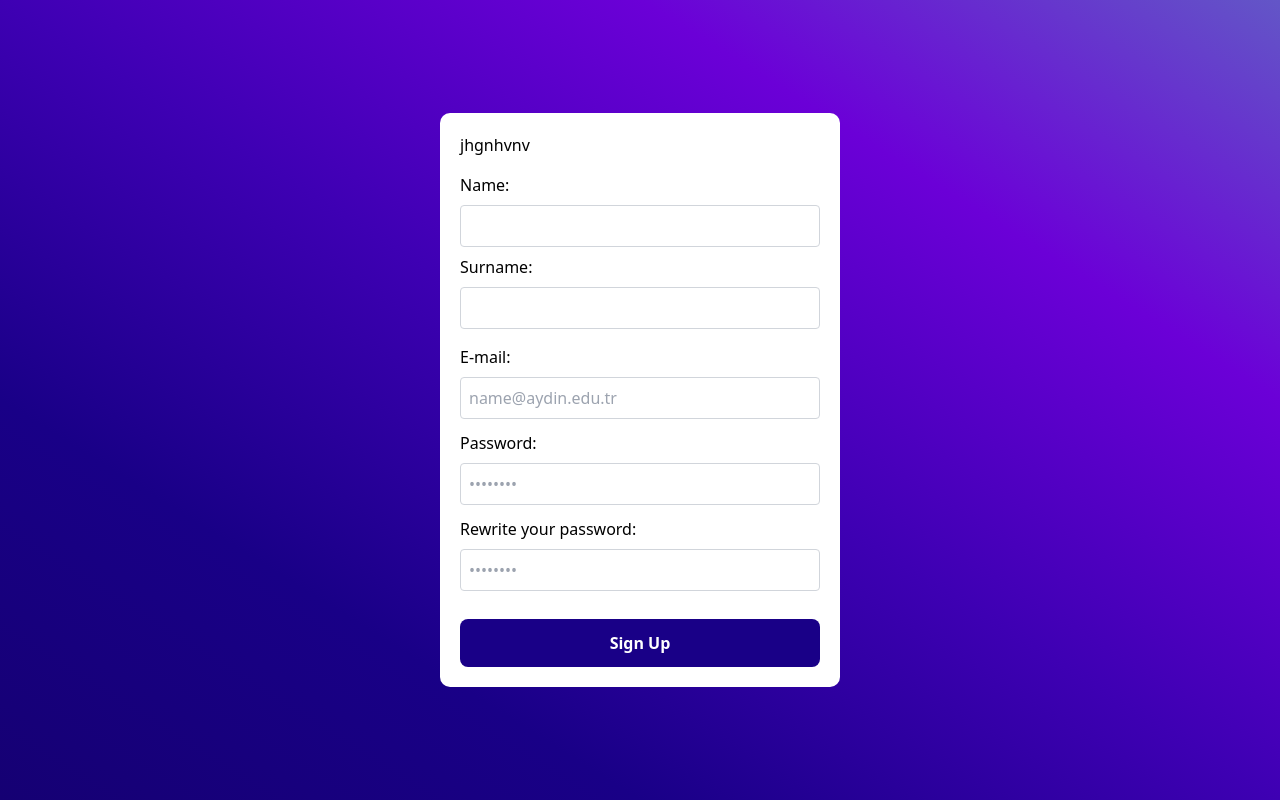
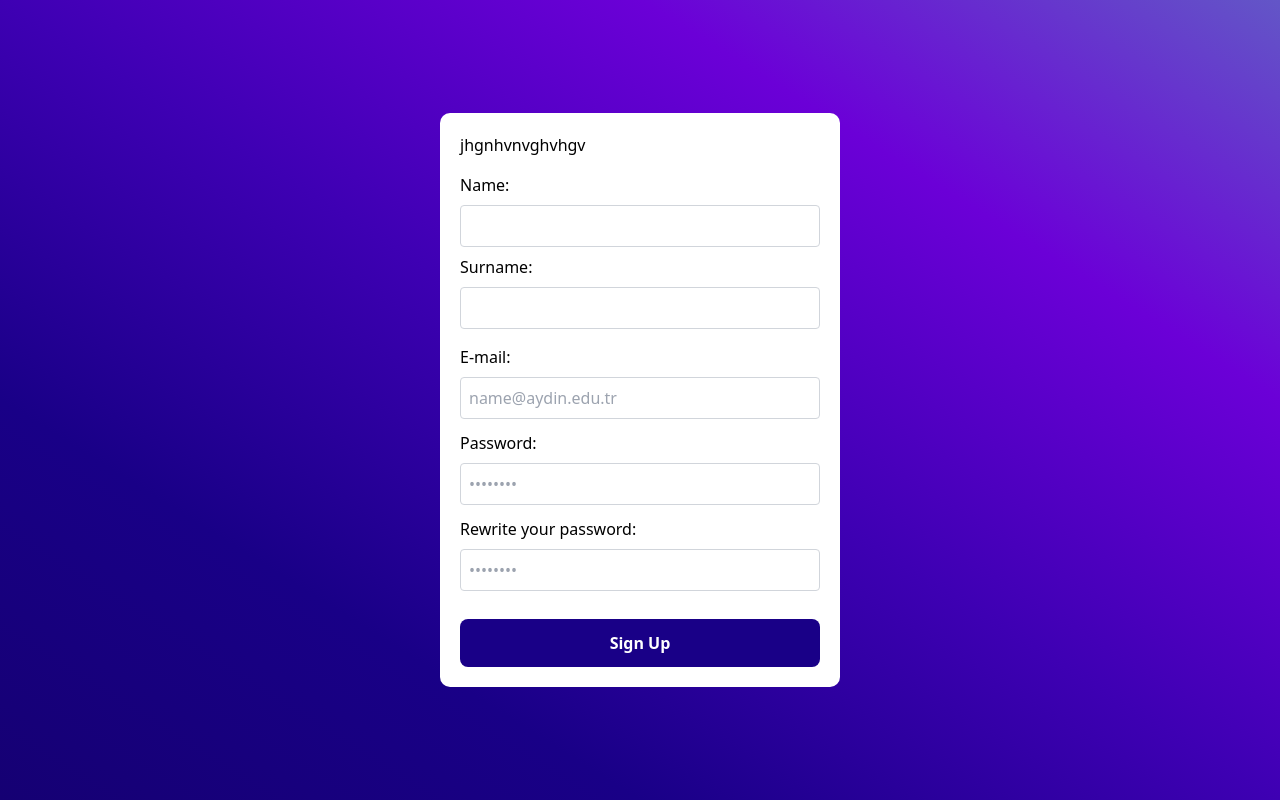
Before and after one commit to buseecee/Graduation-Project-, a Flask app: page /signup in a window 1280 px wide. Run offline with Flask 3, Linux system fonts and the light colour scheme.

Commit message:
02-hvnh4

```diff
--- a/website/templates/signup.html
+++ b/website/templates/signup.html
@@ -55,7 +55,7 @@
   </head>
   <body>
     <div class="content">
-      jhgnhvnv
+      jhgnhvnvghvhgv
       <form id="signupForm" action="/auth/signup" method="POST" class="mt-4">
         <label for="name" class="block mb-2">Name:</label>
         <input
```
